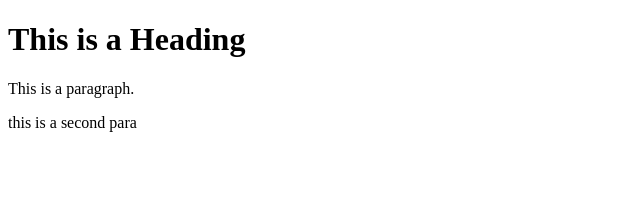
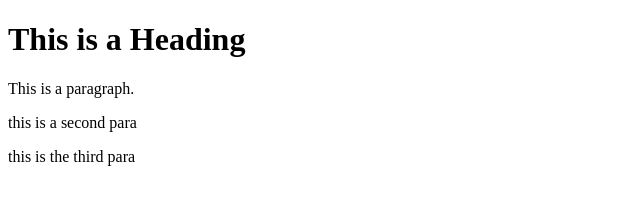
Before and after one commit to Waji-nk/git-test, a website: page index.html in a window 1280 px wide. Shown: the whole page, without its empty margins (0-640 px from the left). Drawn offline with Linux system fonts and the light colour scheme.

Commit message:
second commit

```diff
--- a/index.html
+++ b/index.html
@@ -5,6 +5,7 @@
 <h1>This is a Heading</h1>
 <p>This is a paragraph.</p>
 <p> this is a second para </p>
+<p>this is the third para</p>
 
 </body>
 </html>
```
Also changed, not shown: package.json (added, +24 -0 lines), 2 other files.
